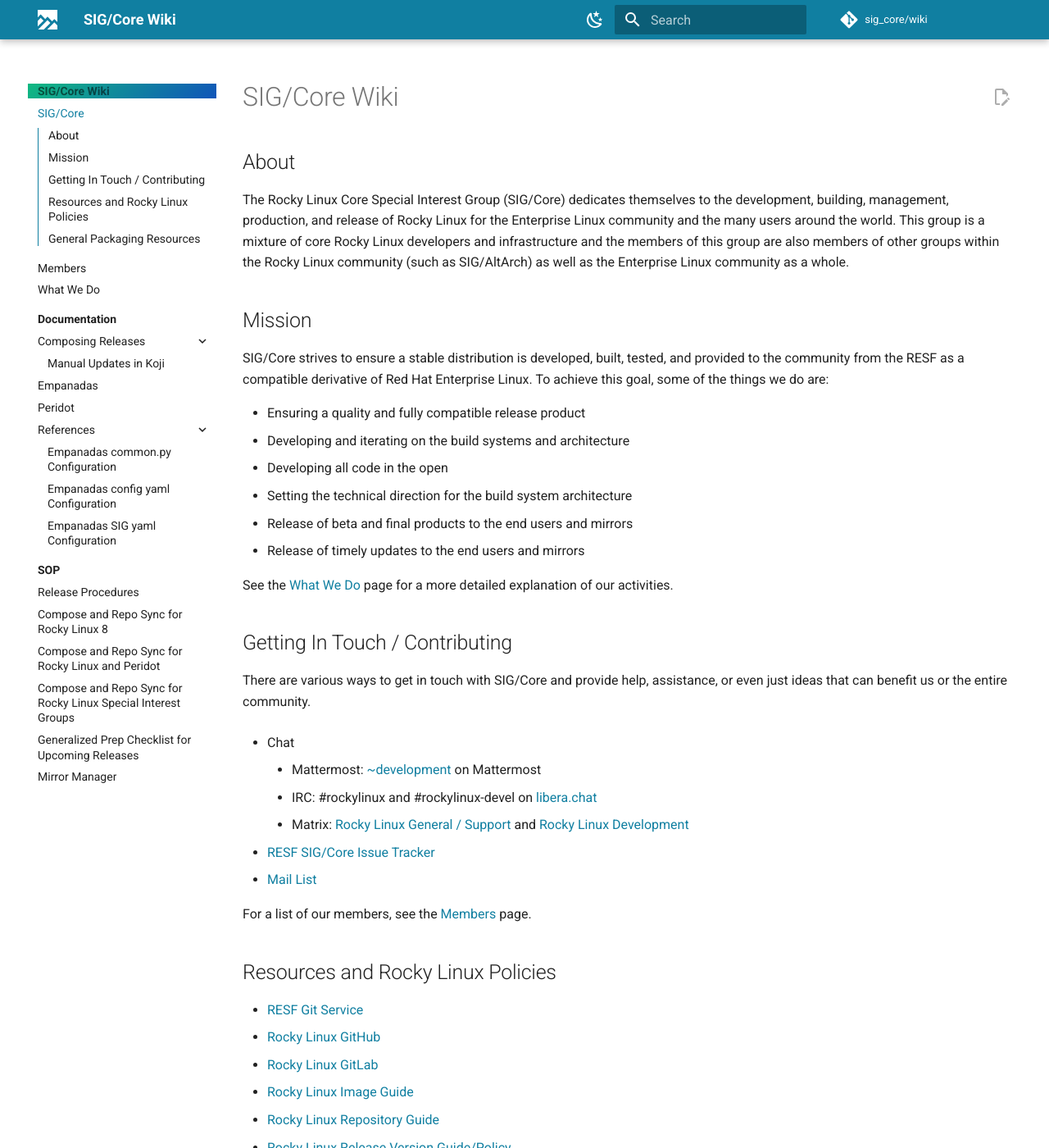
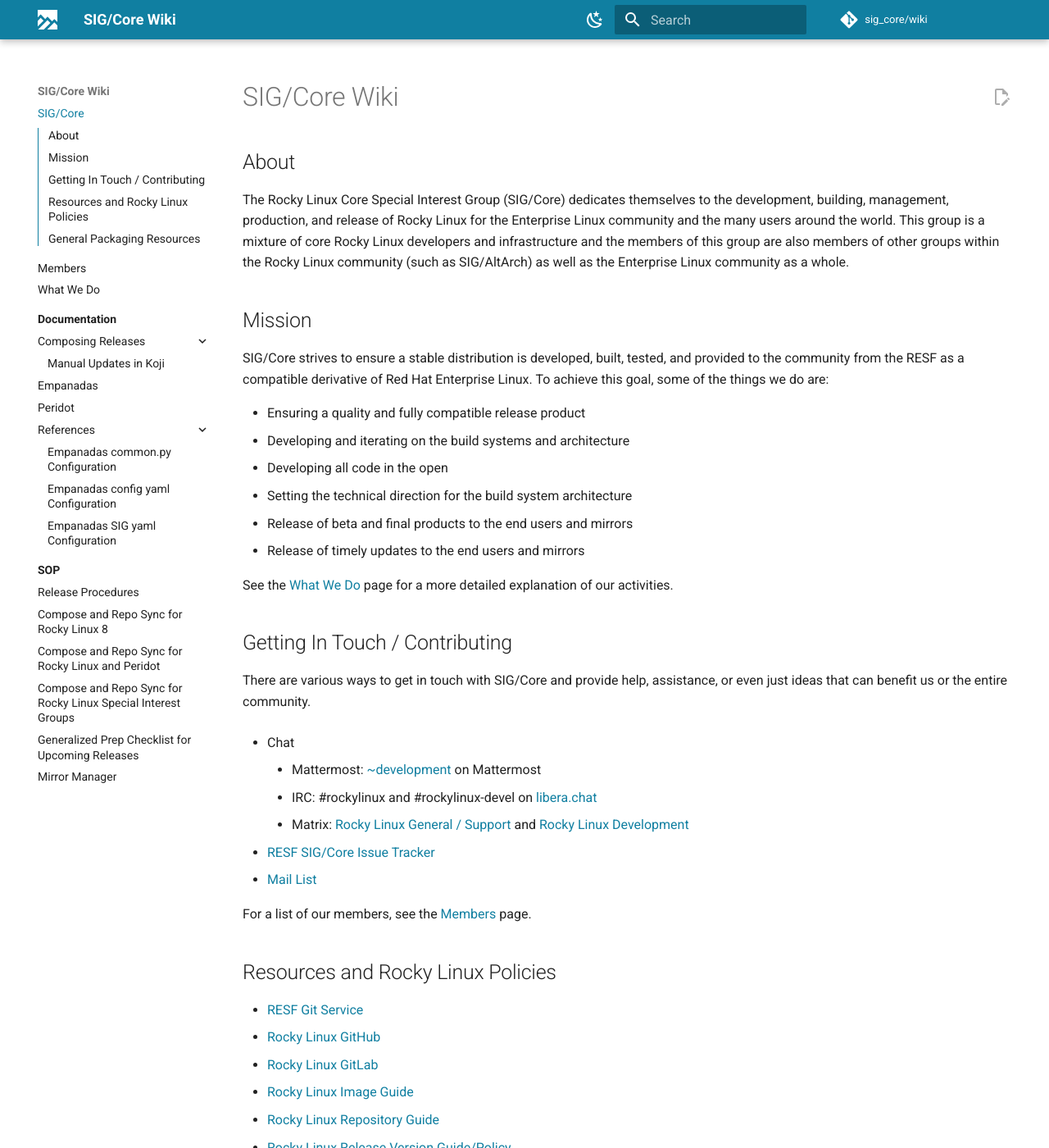
Before and after one commit to rocky-linux/sig-core-wiki, an MkDocs documentation site: the page built from docs/index.md, in a window 1280 px wide and 1400 px high. Shown: the whole window at 82% size. Built offline with MkDocs 1.6.1 and Material for MkDocs 9.7.7, drawn with Linux system fonts in a browser that asks for light colours.

Commit message:
fix: only apply gradient when the sidebar is out

```diff
--- a/docs/assets/extra.css
+++ b/docs/assets/extra.css
@@ -1,6 +1,8 @@
 :root {
-  .md-nav__title[for="__drawer"] {
-    background: linear-gradient(135deg, #10b981 0%, #1055b9 100%);
+  @media screen and (max-width: 76.234375em) {
+    .md-nav__title[for="__drawer"] {
+      background: linear-gradient(135deg, #10b981 0%, #1055b9 100%);
+    }
   }
 }
 
```
